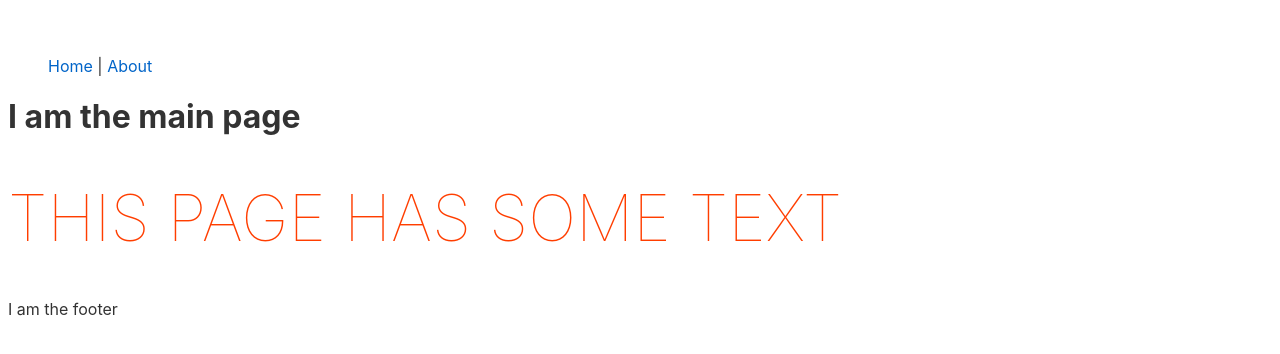
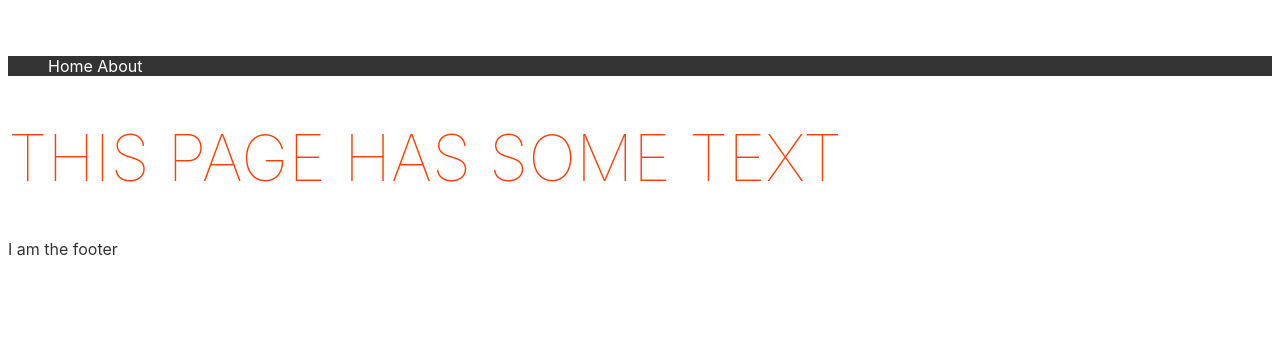
Before and after one commit to u1f98e/dubhacks2023, a Svelte app in the folder client/: page / in a window 1280 px wide. Shown: the top 354 px of the page. Built offline with nearby package versions, Linux system fonts and the light colour scheme.

Commit message:
more nav is more better

```diff
--- a/client/src/navbar.svelte
+++ b/client/src/navbar.svelte
@@ -1,29 +1,26 @@
 <script>
-    import Home from "./home.svelte";
-	import About from "./about.svelte";
-
-    export let menu=1;
+    const links = ['Home ', 'About '];
 </script>
 
 <style>
 
+nav {
+        background-color: #333;
+        color: white;
+    }
 
-ul#menu li {
+ul li {
     display : inline;
 }
+
 </style>
 
-<ul id="menu">
-    <li><a href="/" on:click|preventDefault={() => (menu = 1)}>Home</a></li> |
-    <li><a href="/" on:click|preventDefault={() => (menu = 2)}>About</a></li>
-</ul>
-
-{#if menu === 1}
-<Home />
-{:else if menu === 2}
-<About />
-{:else}
-<h1>
-    Page Not Found
-</h1>
-{/if}
+ <main>
+    <nav>
+        <ul>
+            {#each links as link}
+                <li on:click={() => handleClick(link)}>{link}</li>
+            {/each}
+        </ul>
+    </nav>
+ </main>
```
